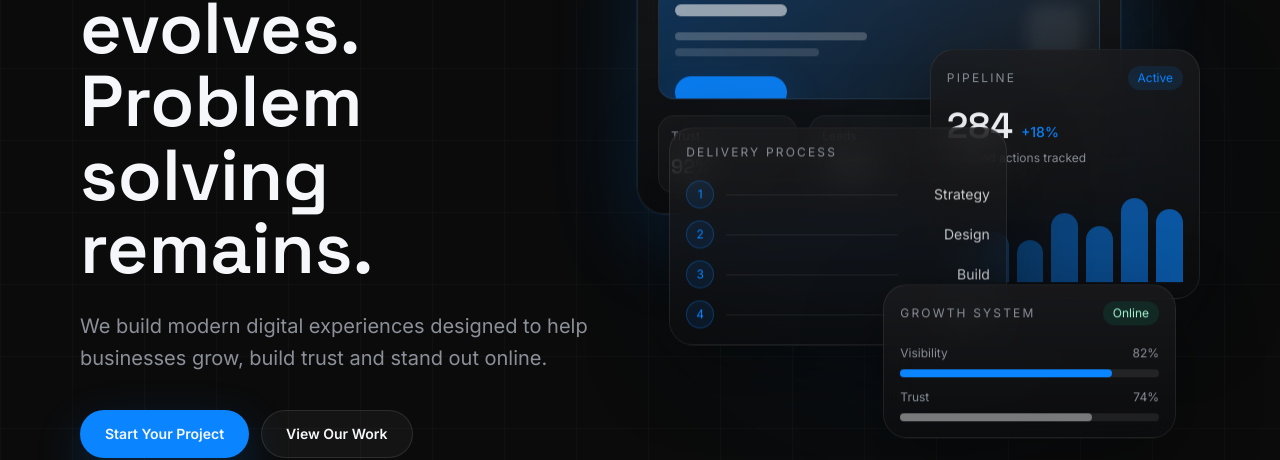
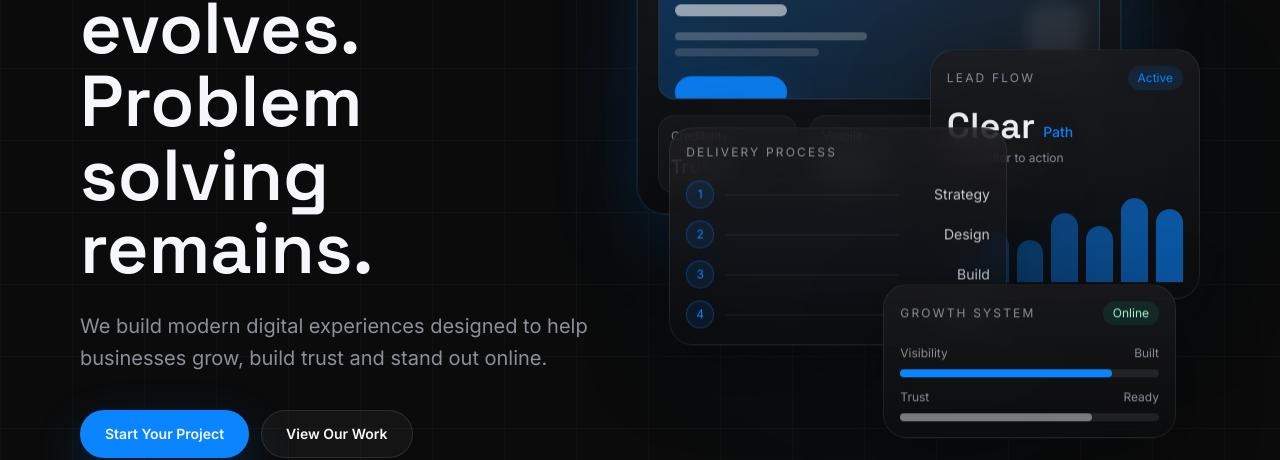
Before and after one commit to getestimatefast/cosaq-digital, a Next.js app: page / in a window 1280 px wide. Shown: the part 292-752 px from the top of the page. Built offline with nearby package versions, Linux system fonts and the light colour scheme.

Commit message:
Replace illustrative metrics with qualitative value labels

```diff
--- a/components/MixedInterface.tsx
+++ b/components/MixedInterface.tsx
@@ -4,9 +4,9 @@ import { motion } from "framer-motion";
 
 const flowSteps = ["Strategy", "Design", "Build", "Launch"];
 const stats = [
-  { label: "Trust", value: "92%" },
-  { label: "Leads", value: "+38%" },
-  { label: "Speed", value: "1.2s" },
+  { label: "Credibility", value: "Trust" },
+  { label: "Visibility", value: "Reach" },
+  { label: "Experience", value: "Fast" },
 ];
 
 export function MixedInterface() {
@@ -72,16 +72,16 @@ export function MixedInterface() {
         className="glass-panel absolute right-0 top-48 w-[48%] rounded-[1.5rem] p-4"
       >
         <div className="flex items-center justify-between">
-          <p className="text-xs uppercase tracking-[0.18em] text-cosaq-muted">Pipeline</p>
+          <p className="text-xs uppercase tracking-[0.18em] text-cosaq-muted">Lead Flow</p>
           <span className="rounded-full bg-cosaq-blue/12 px-2.5 py-1 text-xs text-cosaq-blue">
             Active
           </span>
         </div>
         <div className="mt-4 flex items-end gap-2">
-          <p className="font-display text-4xl font-semibold">284</p>
-          <p className="pb-1 text-sm font-medium text-cosaq-blue">+18%</p>
+          <p className="font-display text-4xl font-semibold">Clear</p>
+          <p className="pb-1 text-sm font-medium text-cosaq-blue">Path</p>
         </div>
-        <p className="mt-1 text-xs text-cosaq-muted">qualified actions tracked</p>
+        <p className="mt-1 text-xs text-cosaq-muted">from visitor to action</p>
         <div className="mt-5 flex h-24 items-end gap-2">
           {[34, 52, 44, 72, 58, 88, 76].map((height, index) => (
             <span
@@ -131,7 +131,7 @@ export function MixedInterface() {
           <div>
             <div className="mb-2 flex justify-between text-xs text-cosaq-muted">
               <span>Visibility</span>
-              <span>82%</span>
+              <span>Built</span>
             </div>
             <div className="h-2 rounded-full bg-white/[0.08]">
               <div className="h-2 w-[82%] rounded-full bg-cosaq-blue" />
@@ -140,7 +140,7 @@ export function MixedInterface() {
           <div>
             <div className="mb-2 flex justify-between text-xs text-cosaq-muted">
               <span>Trust</span>
-              <span>74%</span>
+              <span>Ready</span>
             </div>
             <div className="h-2 rounded-full bg-white/[0.08]">
               <div className="h-2 w-[74%] rounded-full bg-white/40" />
```
